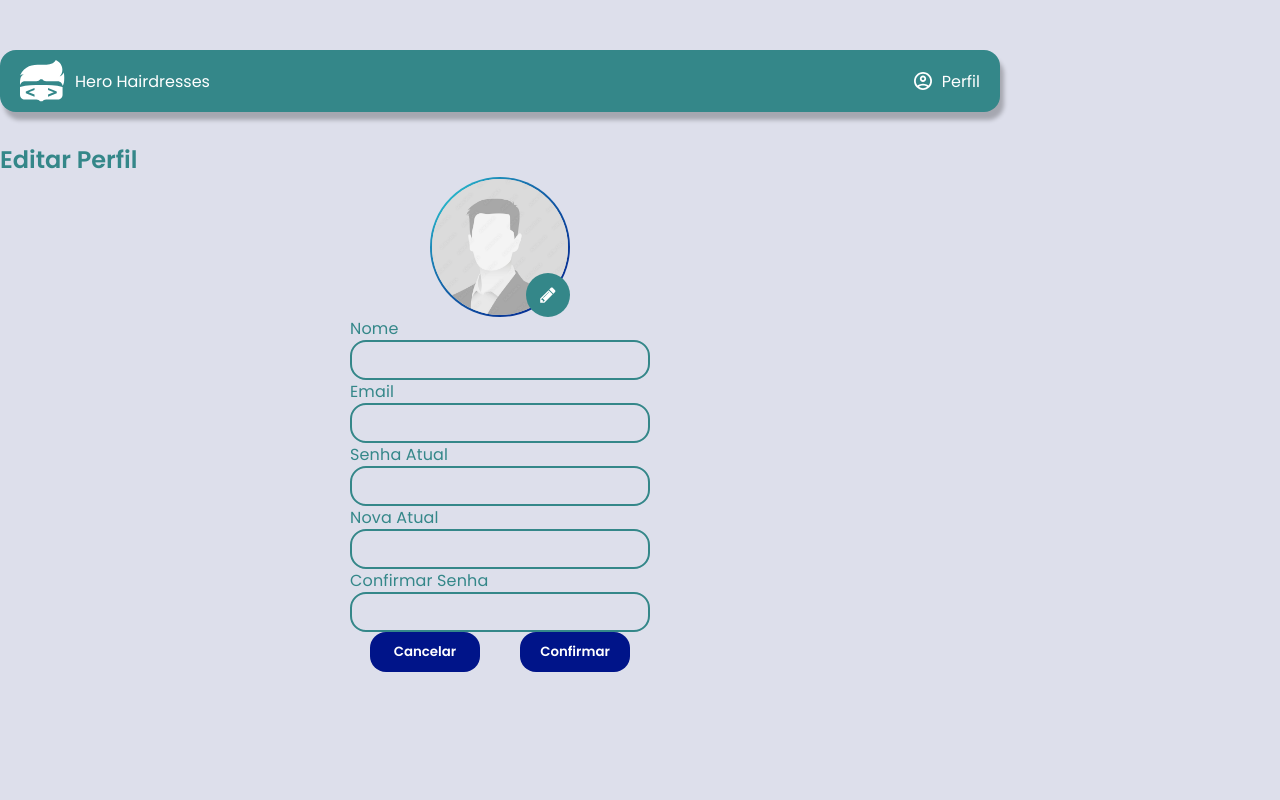
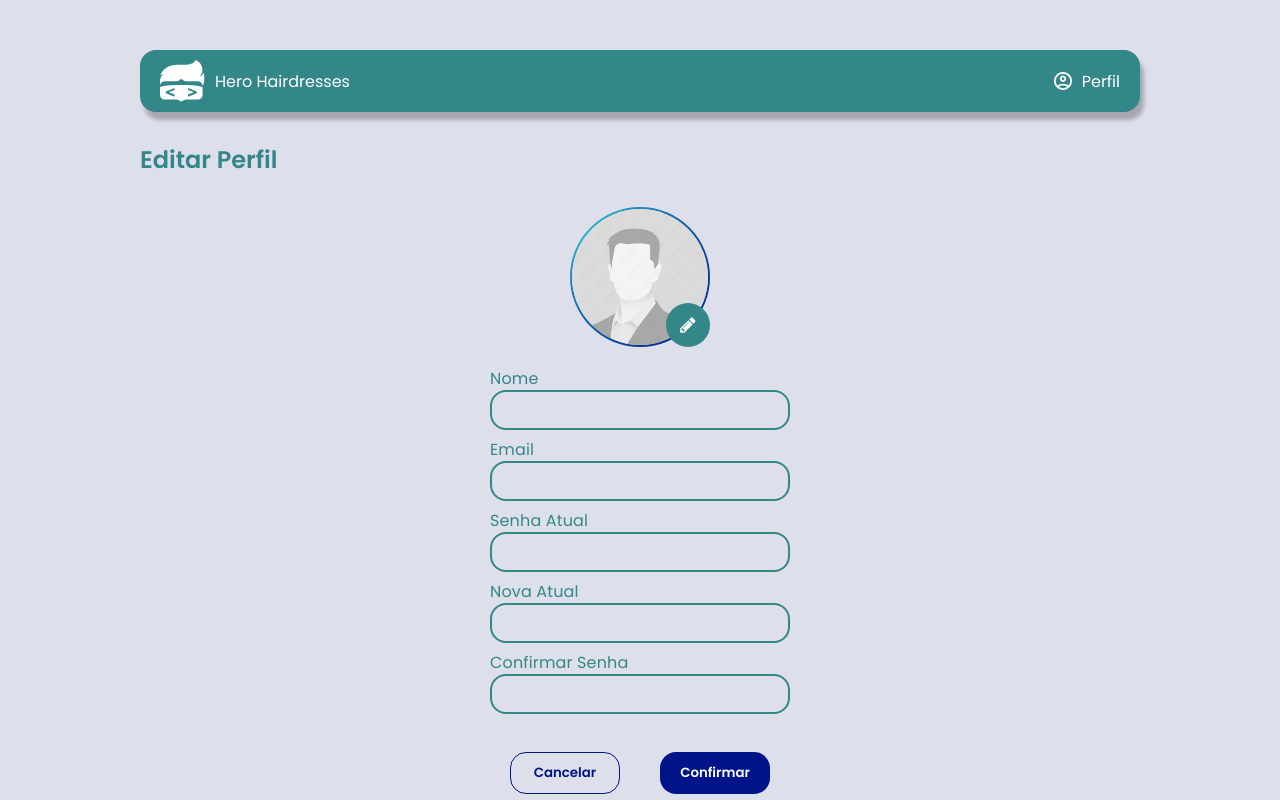
Before and after one commit to raysllaR/hairdresser-front, a React (Vite) app: page /editarperfil in a window 1280 px wide. Built offline with nearby package versions, Linux system fonts and the light colour scheme.

Commit message:
style: ajustes no css da page Editar Perfil

```diff
--- a/src/components/pages/EditarPerfil/style.css
+++ b/src/components/pages/EditarPerfil/style.css
@@ -1,4 +1,6 @@
 #editar-perfil {
+	display: flex;
+	justify-content: center;
 }
 
 #editar-perfil .body {
@@ -6,12 +8,18 @@
 	max-width: 1000px;
 	display: flex;
 	flex-direction: column;
-	justify-content: center;
 	align-items: center;
 }
 
+#editar-perfil .body .form {
+	display: flex;
+	flex-direction: column;
+	gap: 8px;
+	margin-top: 20px;
+}
+
 #editar-perfil .title {
-	margin-top: 30px;
+	margin: 30px 0;
 	color: var(--primary);
 	font-size: 1.5rem;
 	align-self: baseline;
@@ -20,9 +28,17 @@
 #editar-perfil .container-buttons {
 	display: flex;
 	justify-content: space-around;
+	margin: 30px 0;
 }
 
-#editar-perfil .container-buttons .button {
-	width: 100px;
-	border-radius: 16px;
+#editar-perfil .container-buttons .reverse {
+	background-color: transparent !important;
+	color: var(--secondary) !important;
+	border: 1px solid var(--secondary) !important;
 }
+
+@media (max-width: 1100px) {
+	#editar-perfil .title {
+		align-self: center;
+	}
+}
```
